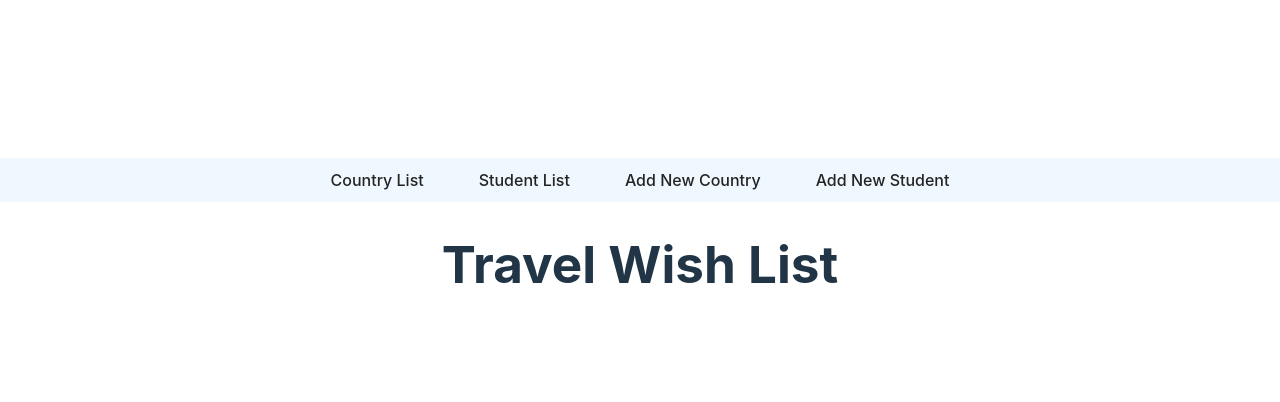
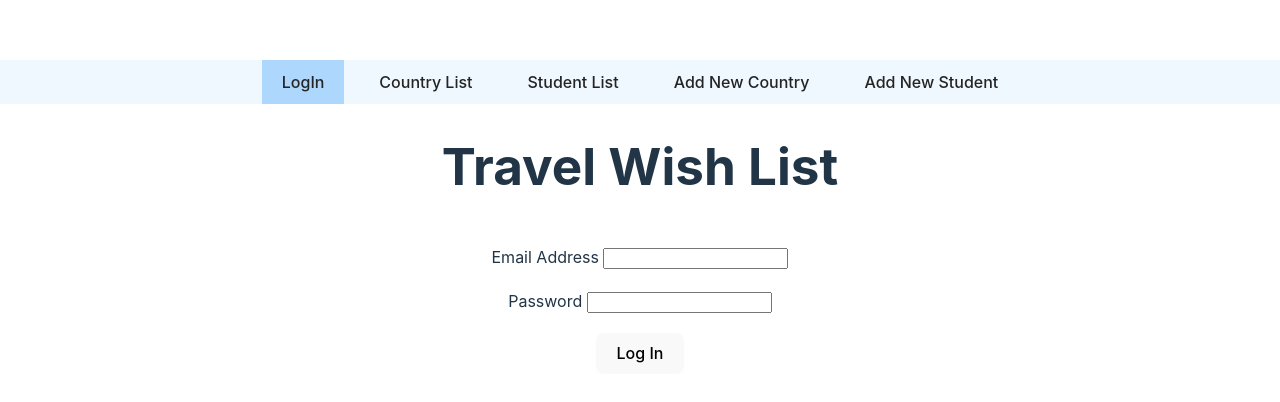
Before and after one commit to AnyLena/travel-wishlist_client, a React (Vite) app: page /login in a window 1280 px wide. Shown: the part 158-560 px from the top of the page. Built offline with nearby package versions, Linux system fonts and the light colour scheme.

Commit message:
minor changes

```diff
--- a/src/App.jsx
+++ b/src/App.jsx
@@ -5,6 +5,7 @@ import AddCountry from "./views/AddCountry";
 import AddStudent from "./views/AddStudent";
 import Students from "./views/Students";
 import NavBar from "./components/NavBar";
+import Login from "./views/Login";
 import { Routes, Route } from "react-router-dom";
 import { useState } from "react";
 
@@ -21,6 +22,7 @@ function App() {
         <Route path="/students" element={<Students />} />
         <Route path="/add-country" element={<AddCountry />} />
         <Route path="/add-student" element={<AddStudent />} />
+        <Route path="/login" element={<Login />} />
       </Routes>
     </>
   );
--- a/src/components/NavBar.jsx
+++ b/src/components/NavBar.jsx
@@ -5,6 +5,7 @@ import {NavLink} from 'react-router-dom'
 const NavBar = () => {
   return (
     <nav>
+      <NavLink to="/login">LogIn</NavLink>
       <NavLink to="/">Country List</NavLink>
       <NavLink to="/students">Student List</NavLink>
       <NavLink to="/add-country">Add New Country</NavLink>
--- a/src/constants/server.js
+++ b/src/constants/server.js
@@ -1 +1,3 @@
-export const SERVER = "https://travel-wishlist-server.onrender.com";
+export const SERVER = "http://localhost:3000";
+
+// export const SERVER = "https://travel-wishlist-server.onrender.com";
--- a/src/main.jsx
+++ b/src/main.jsx
@@ -6,8 +6,6 @@ import {BrowserRouter} from 'react-router-dom'
 
 ReactDOM.createRoot(document.getElementById('root')).render(
   <BrowserRouter>
-  <React.StrictMode>
     <App />
-  </React.StrictMode>
   </BrowserRouter>
 )
--- /dev/null
+++ b/src/styles/login.css
@@ -0,0 +1,12 @@
+section.login {
+  margin: 50px;
+
+  form {
+    display: flex;
+    flex-direction: column;
+    flex-wrap: wrap;
+    gap: 20px;
+    justify-content: space-around;
+    align-items: center;
+  }
+}
--- /dev/null
+++ b/src/views/Login.jsx
@@ -0,0 +1,28 @@
+import "../styles/login.css";
+import { SERVER } from "../constants/server.js";
+
+const Login = () => {
+  const handleSubmit = async (e) => {
+    e.preventDefault();
+    const formData = new FormData(e.target);
+    const data = Object.fromEntries(formData);
+
+    const response = await fetch(`${SERVER}/login/`)
+    const result = await response.json();
+  };
+  return (
+    <section className="login">
+      <form onSubmit={handleSubmit}>
+        <label htmlFor="name">
+          Email Address <input type="text" id="name" name="name" />
+        </label>
+        <label htmlFor="password">
+          Password <input type="text" id="password" name="password" />
+        </label>
+        <button type="submit">Log In</button>
+      </form>
+    </section>
+  );
+};
+
+export default Login;
```
